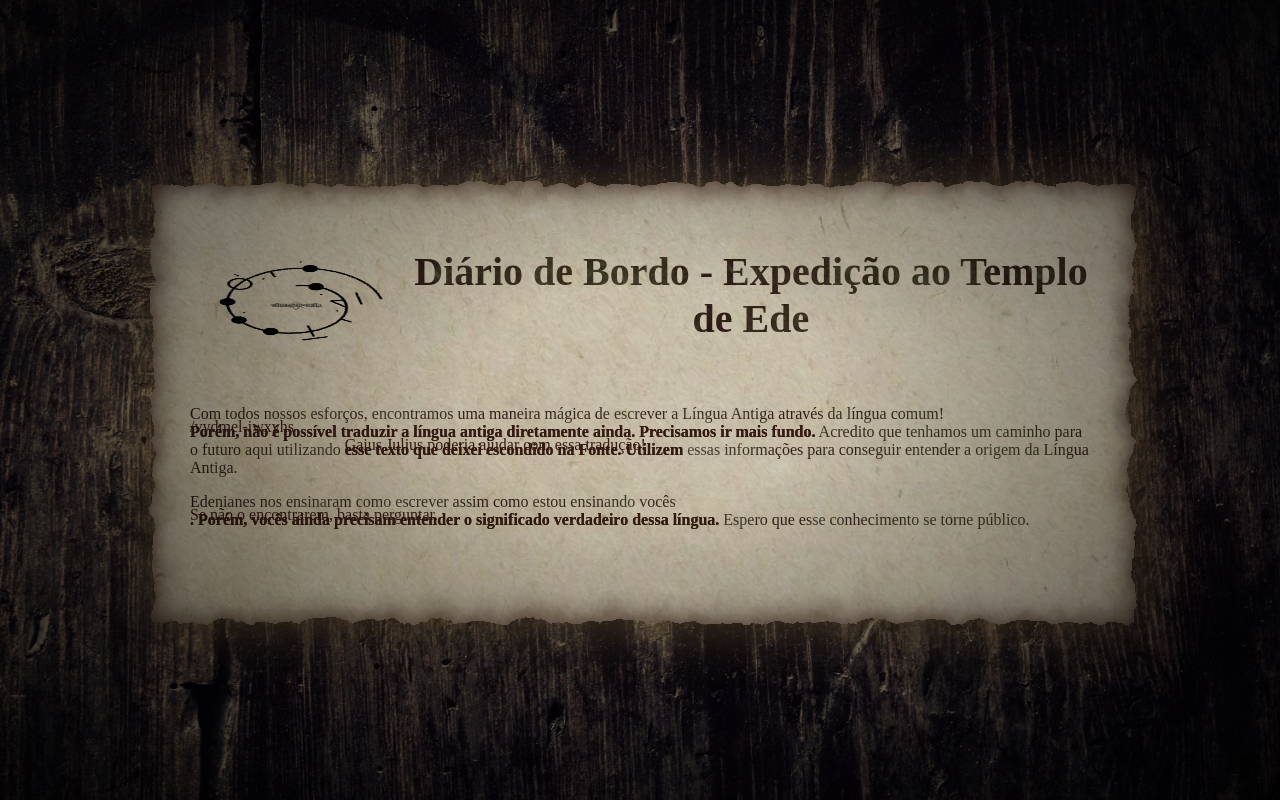
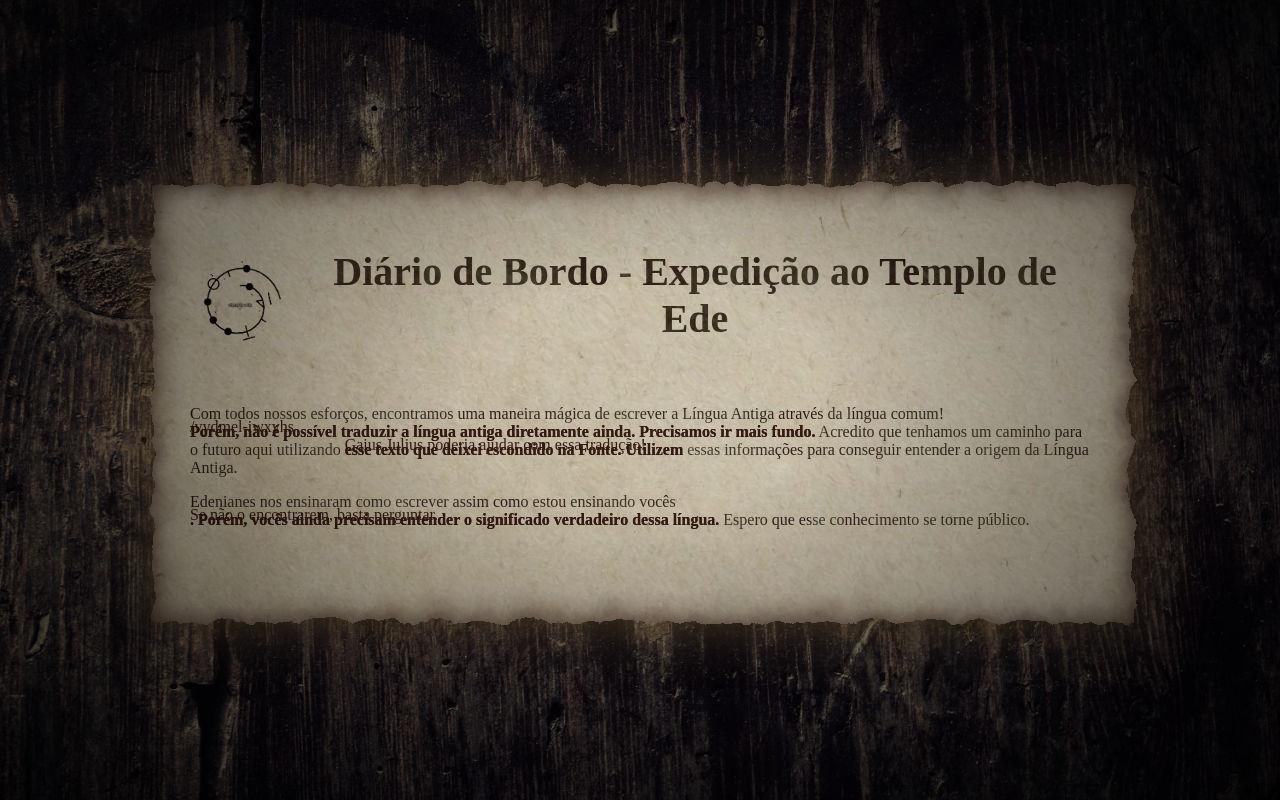
Before and after one commit to cian-barreto/alemdalinguantiga, a plain HTML site: page diariodebordo/index.html in a window 1280 px wide. Drawn offline with Linux system fonts and the light colour scheme; a web font is replaced by a local one.

Commit message:
changed the size

```diff
--- a/diariodebordo/index.html
+++ b/diariodebordo/index.html
@@ -63,7 +63,7 @@
   <div id="conteudo" class="papel1">
 
     <header>
-      <img src="logoipsum.png" style="height: 100px;">
+      <img src="logoipsum.png" style="height: 100px; width: 100px;">
       <h1>Diário de Bordo - Expedição ao Templo de Ede</h1>
     </header>
 
```
Also changed, not shown: ruziah-estudo/index.html (+1 -1 lines).
